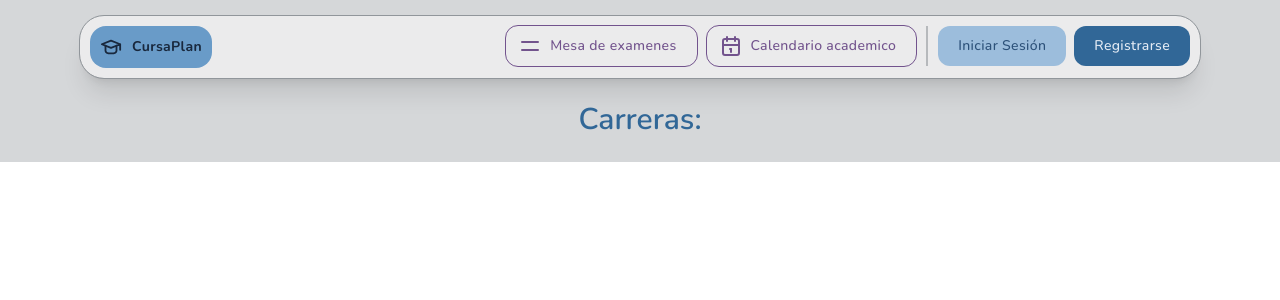
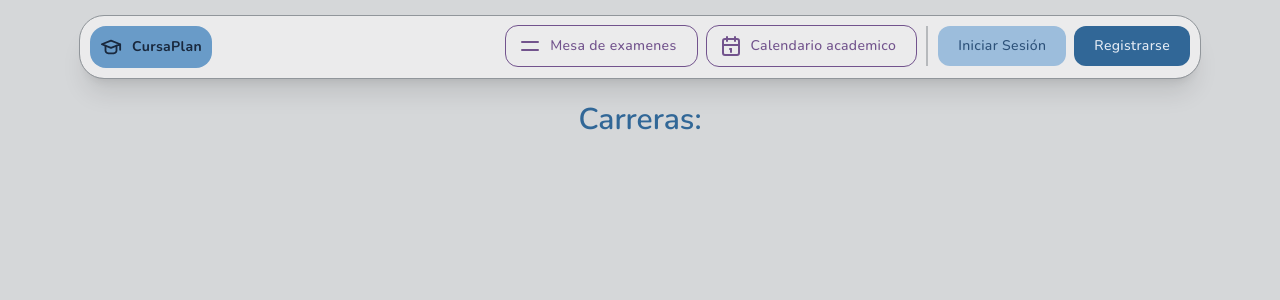
Before and after one commit to MatiasSolisSchneeberger/cursa-plan-v3, a React (Vite) app: page / in a window 1280 px wide. Shown: the top 300 px of the page. Built offline with nearby package versions, Linux system fonts and the light colour scheme.

Commit message:
cambiando carrera por carreraSlug

```diff
--- a/src/layout/Layout.tsx
+++ b/src/layout/Layout.tsx
@@ -4,17 +4,17 @@ import {NavHeader} from "../sections/NavHeader"
 const Layout = () => {
 	// 1. useParams lee la parte dinámica de la URL (ej: :carrera)
 	// Asegúrate de que el nombre aquí coincida con el de tu Route en App.jsx
-	const {carrera} = useParams()
+	const {carreraSlug} = useParams()
 
 	// 2. Construimos la clase.
 	// Si la URL es /carrera/sistemas, la clase será "theme-sistemas"
 	// Si por alguna razón no hay carrera, puedes poner un 'theme-default'
-	const themeClass = carrera ? `theme-${carrera}` : ""
+	const themeClass = carreraSlug ? `theme-${carreraSlug}` : ""
 
 	return (
 		// 3. Este div "enciende" las variables CSS para todo lo que esté adentro
 		<main
-			className={`${themeClass} transition-color ease-in-out duration-200 max-h-screen justify-center justify-items-center bg-background-200 dark:bg-background-950 text-text-950 dark:text-text-100 h-full max-w-480 space-y-6 p-4 sm:px-12 sm:py-4 md:px-16 md:py-6 lg:px-20 lg:py-4 `}>
+			className={`${themeClass} transition-color ease-in-out duration-200 justify-center justify-items-center bg-background-200 dark:bg-background-950 text-text-950 dark:text-text-100 max-w-480 space-y-6 p-4 sm:px-12 sm:py-4 md:px-16 md:py-6 lg:px-20 lg:py-4 min-h-screen`}>
 			{/* Nav */}
 			<NavHeader />
 
```
